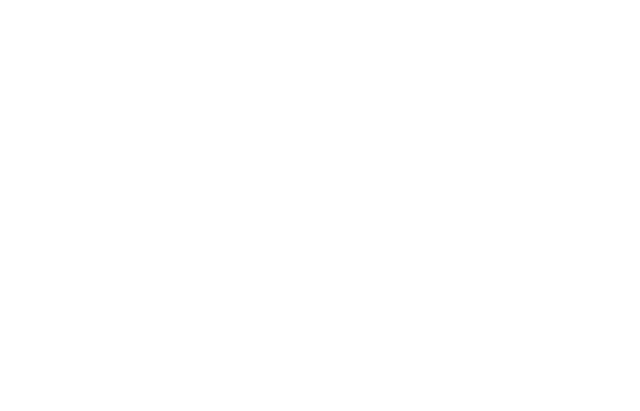
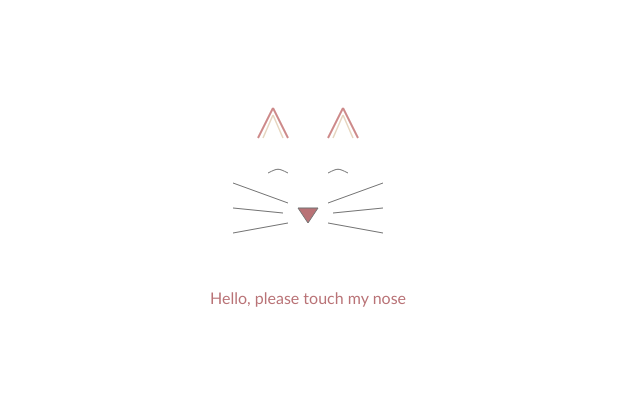
Before and after one commit to kaitfjeld/kaitfjeld.github.io, a plain HTML site: page svg.html in a window 1280 px wide. Shown: the whole page, without its empty margins (0-640 px from the left). Drawn offline with Linux system fonts and the light colour scheme.

Commit message:
svg commit

```diff
--- a/svg.css
+++ b/svg.css
@@ -4,5 +4,19 @@ body {
 .something {
     background: Lavender;
     fill:#800008;
-    opacity:0.65;
+    opacity:0.55;
+    font-size: 12pt;
 }
+.nose:hover{
+    fill:aqua
+}
+text.boop{
+    display:none;
+    fill: black;
+    font-size: 8pt;
+    opacity: 50%;
+    font-weight: bolder;
+}
+g:hover > text{
+    display:block;
+}
--- a/svg.html
+++ b/svg.html
@@ -4,11 +4,44 @@
 </head>
 <body>
 <svg width='600px' height='400px'>
-<g class= "something">
+<g class="something">
 
+    <!-- cat nose -->
+    <g>
+    <polygon class="nose" points="290,200 310,200 300,215" style="fill:line;stroke:black;stroke-width:1"></polygon>
+    <text class="boop" x="300" y="240" dy="6" text-anchor="middle">Boop!</text>
+    </g>
 
+    <!-- right whiskers -->
+    <line x1="320" y1="195" x2="375" y2="175" stroke=black></line>
+    <line x1="325" y1="205" x2="375" y2="200" stroke=black></line>
+    <line x1="320" y1="215" x2="375" y2="225" stroke=black></line>
 
-    </g>
+    <!-- left whiskers -->
+    <line x1="280" y1="195" x2="225" y2="175" stroke=black></line>
+    <line x1="275" y1="205" x2="225" y2="200" stroke=black></line>
+    <line x1="280" y1="215" x2="225" y2="225" stroke=black></line>
+
+    <!-- right ear -->
+    <line x1="250" y1="130" x2="265" y2="100" stroke=brown stroke-width="2"></line>
+    <line x1="255" y1="130" x2="265" y2="107" stroke=tan stroke-width="1.5"></line>
+    <line x1="275" y1="130" x2="265" y2="107" stroke=tan stroke-width="1.5"></line>
+    <line x1="280" y1="130" x2="265" y2="100" stroke=brown stroke-width="2"></line>
+
+    <!-- left ear -->
+    <line x1="320" y1="130" x2="335" y2="100" stroke=brown stroke-width="2"></line>
+    <line x1="325" y1="130" x2="335" y2="107" stroke=tan stroke-width="1.5"></line>
+    <line x1="345" y1="130" x2="335" y2="107" stroke=tan stroke-width="1.5"></line>
+    <line x1="350" y1="130" x2="335" y2="100" stroke=brown stroke-width="2"></line>
+
+    <!-- cat eye s-->
+    <path d="M 260 165 C 270 160, 270 160, 280 165" stroke="black" fill="transparent"/>
+    <path d="M 320 165 C 330 160, 330 160, 340 165" stroke="black" fill="transparent"/>
+
+    <!-- text -->
+    <text x="300" y="280" dy="16" text-anchor="middle">Hello, please touch my nose</text>
+
+</g>
 </svg>
 </body>
 </html>
```
